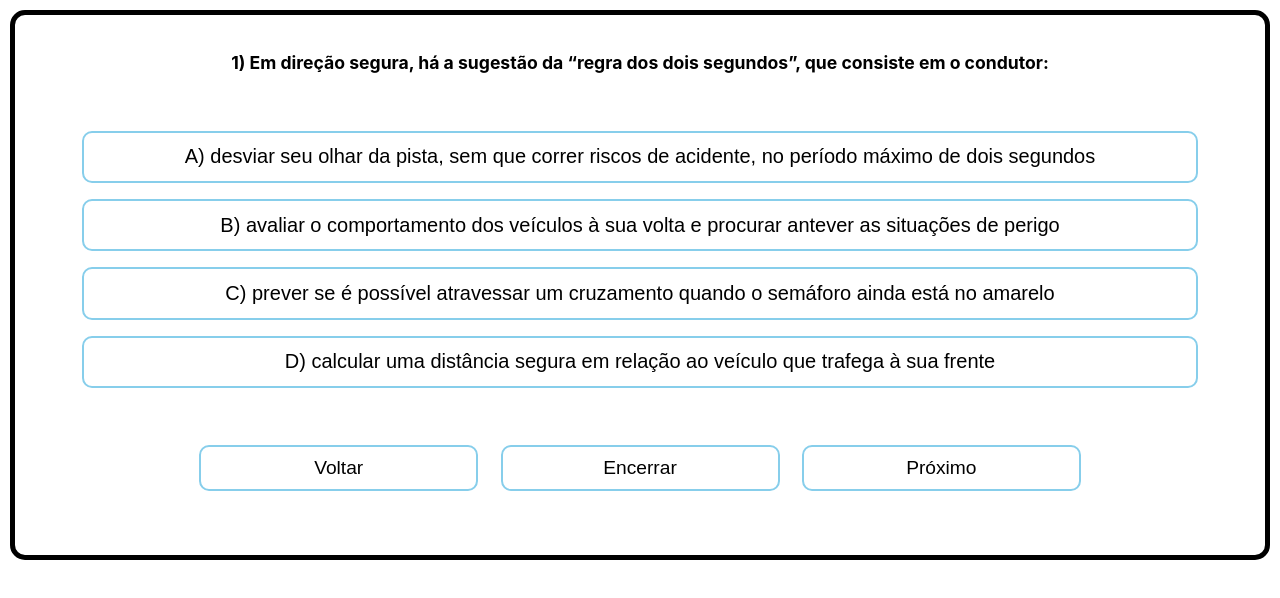
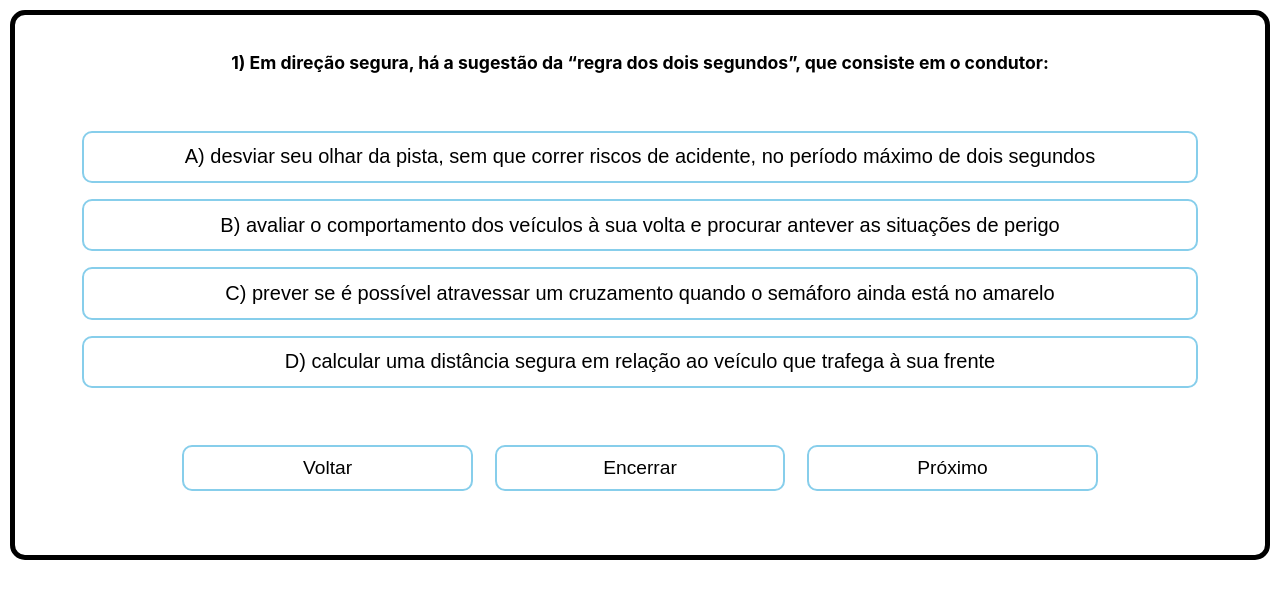
Before and after one commit to edsonmendz/questionario, a React (Create React App) app: page /Perguntas in a window 1280 px wide. Shown: the top 598 px of the page. Built offline with nearby package versions, Linux system fonts and the light colour scheme.

Commit message:
ajuste pequeno
removendo console.log perdidos e ajustando largura do botão

```diff
--- a/src/layout/botao.css
+++ b/src/layout/botao.css
@@ -34,7 +34,7 @@
 }
 
 .largura25 {
-    width: 25%;
+    width: 26%;
 }
 
 .margemVertical {
--- a/src/paginas/finalizar.jsx
+++ b/src/paginas/finalizar.jsx
@@ -2,8 +2,6 @@ import Botao from '../layout/botao'
 import { Link } from 'react-router-dom'
 
 function Finalizar({Concluir, Conferir, conferirRespostas,finalizar, quantidadeAcertos}) {
-
-    console.log(conferirRespostas)
 
     return (
         <>
--- a/src/paginas/perguntas.jsx
+++ b/src/paginas/perguntas.jsx
@@ -105,7 +105,6 @@ function Perguntas() {
 
     function Concluir() {
         setConferirRespostas(true)
-        console.log(conferirRespostas)
     }
 
     function Conferir() {
```
